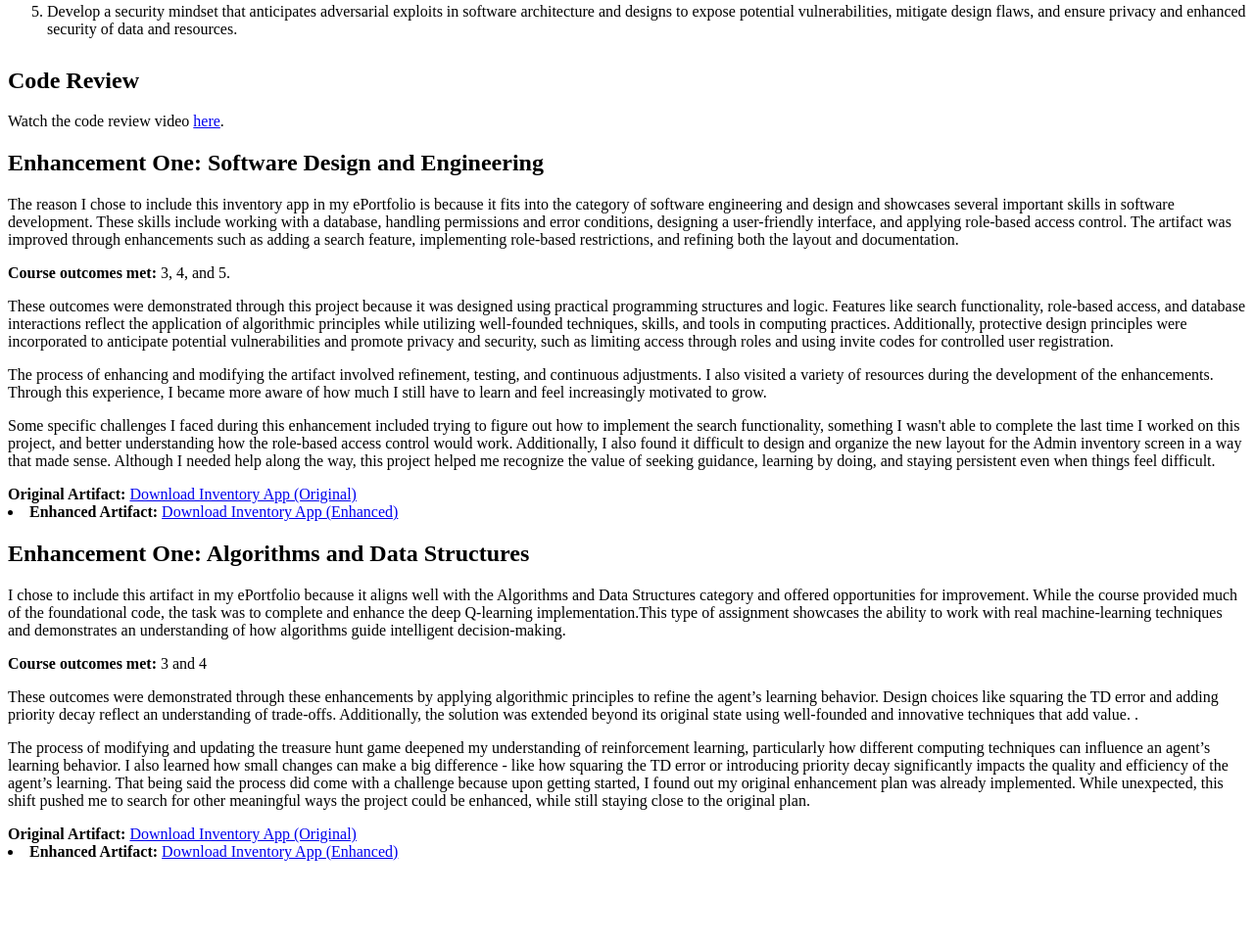
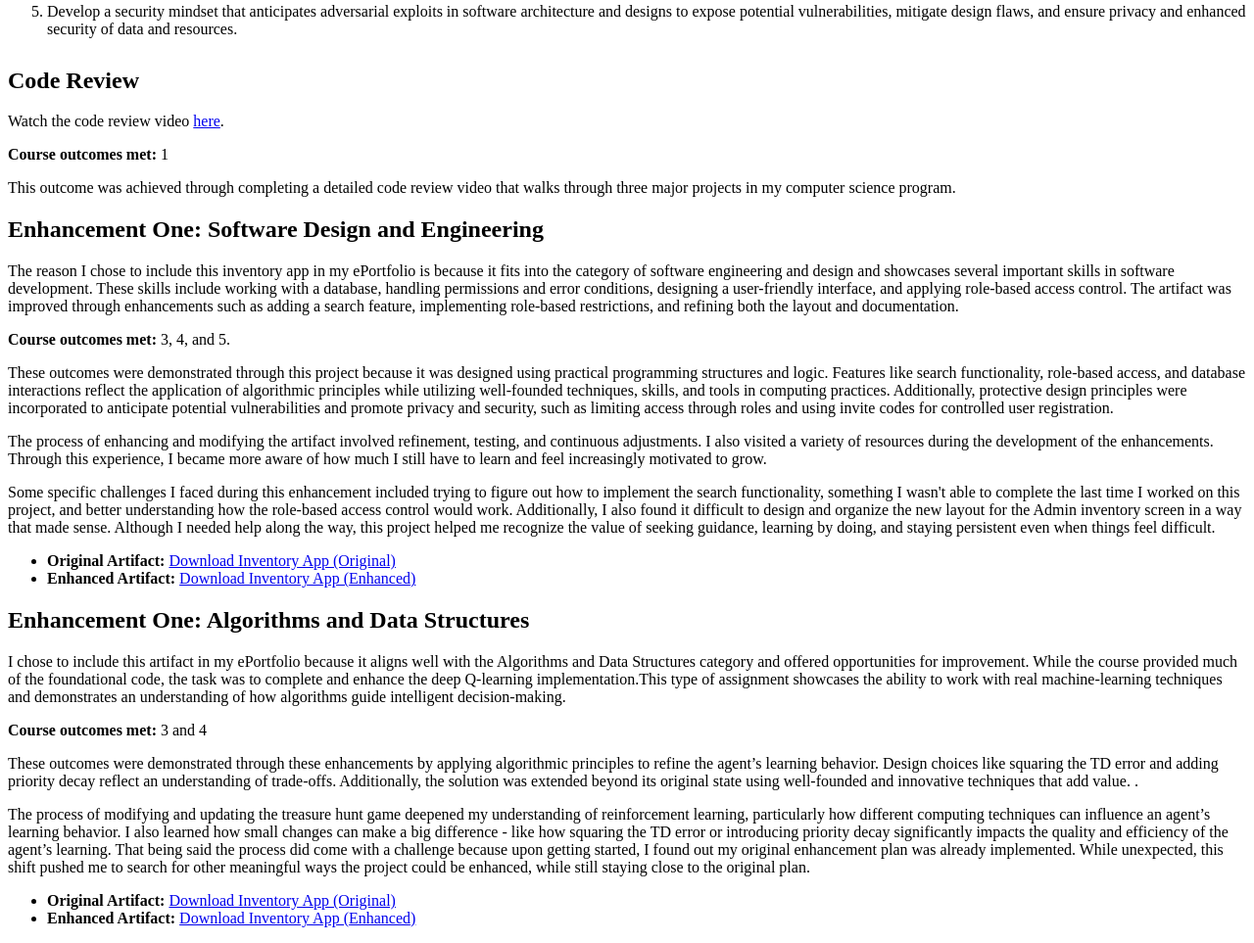
Before and after one commit to EssraAlaudi/EssraAlaudi.github.io, a plain HTML site: page index.html in a window 1280 px wide. Shown: the part 767-1730 px from the top of the page at 98% size. Before the commit the page ends 1654 px from the top, so only its background shows below. Drawn offline with Linux system fonts and the light colour scheme.

Commit message:
Update index.html

```diff
--- a/index.html
+++ b/index.html
@@ -32,6 +32,10 @@
 
 <h2>Code Review</h2>
 <p>Watch the code review video <a href="https://youtu.be/HEI1wpUOr_Y" target="_blank">here</a>.</p>
+<p><strong>Course outcomes met:</strong> 1 </p>
+<p>This outcome was achieved through completing a detailed code review video that walks through three major projects in my computer science program.
+</p>
+
 
 <h2>Enhancement One: Software Design and Engineering</h2>
 <p>The reason I chose to include this inventory app in my ePortfolio is because it fits into the category of software engineering and design and showcases several important skills in software development. These skills include working with a database, handling permissions and error conditions, designing a user-friendly interface, and applying role-based access control. The artifact was improved through enhancements such as adding a search feature, implementing role-based restrictions, and refining both the layout and documentation.</p>
@@ -42,6 +46,8 @@
 <p>The process of enhancing and modifying the artifact involved refinement, testing, and continuous adjustments. I also visited a variety of resources during the development of the enhancements. Through this experience, I became more aware of how much I still have to learn and feel increasingly motivated to grow.</p>
 
 <p>Some specific challenges I faced during this enhancement included trying to figure out how to implement the search functionality, something I wasn't able to complete the last time I worked on this project, and better understanding how the role-based access control would work. Additionally, I also found it difficult to design and organize the new layout for the Admin inventory screen in a way that made sense. Although I needed help along the way, this project helped me recognize the value of seeking guidance, learning by doing, and staying persistent even when things feel difficult.</p>
+  <ul>
+    <li>
     <strong>Original Artifact:</strong>
     <a href="https://github.com/EssraAlaudi/ePortfolio/blob/main/Original_InventoryApp%20(2).zip" target="_blank">Download Inventory App (Original)</a>
   </li>
@@ -60,6 +66,8 @@
 
 <p>The process of modifying and updating the treasure hunt game deepened my understanding of reinforcement learning, particularly how different computing techniques can influence an agent’s learning behavior. I also learned how small changes can make a big difference -  like how squaring the TD error or introducing priority decay significantly impacts the quality and efficiency of the agent’s learning. That being said the process did come with a challenge because upon getting started, I found out my original enhancement plan was already implemented. While unexpected, this shift pushed me to search for other meaningful ways the project could be enhanced, while still staying close to the original plan.
 </p>
+  <ul>
+    <li>
     <strong>Original Artifact:</strong>
     <a href="https://github.com/EssraAlaudi/ePortfolio/blob/main/OriginalTreasureHuntGame.zip">Download Inventory App (Original)</a>
   </li>
```
